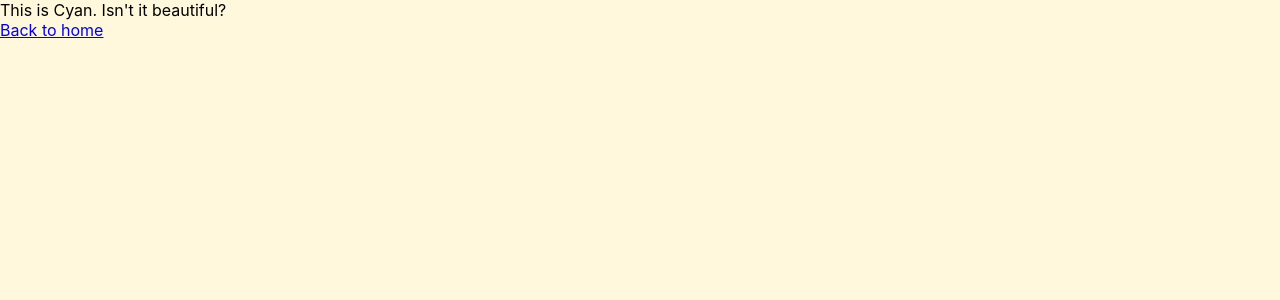
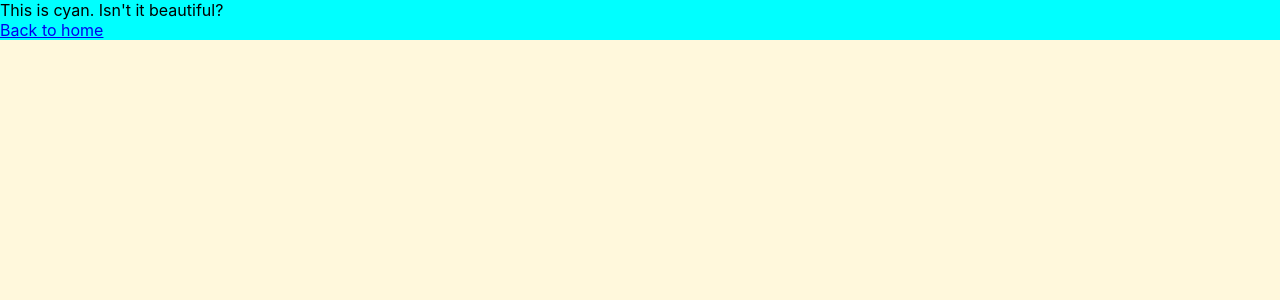
Before and after one commit to iam8/39.2-pt2-react-router-patterns, a React (Create React App) app: page /colors/cyan in a window 1280 px wide. Shown: the top 300 px of the page. Built offline with nearby package versions, Linux system fonts and the light colour scheme.

Commit message:
Change color attribute name added to background color; lowercase color name

```diff
--- a/src/ColorDetails.js
+++ b/src/ColorDetails.js
@@ -7,14 +7,14 @@ import "./ColorDetails.css";
 function ColorDetails ({color}) {
 
     const style = {
-        backgroundColor: color.cssName
+        backgroundColor: color.value
     };
 
     return (
         <div className="ColorDetails" style={style}>
 
             <div className="ColorDetails-text">
-                This is {color.fullName}. Isn't it beautiful?
+                This is {color.fullName.toLowerCase()}. Isn't it beautiful?
             </div>
 
             <div className="ColorDetails-homelink">
```
